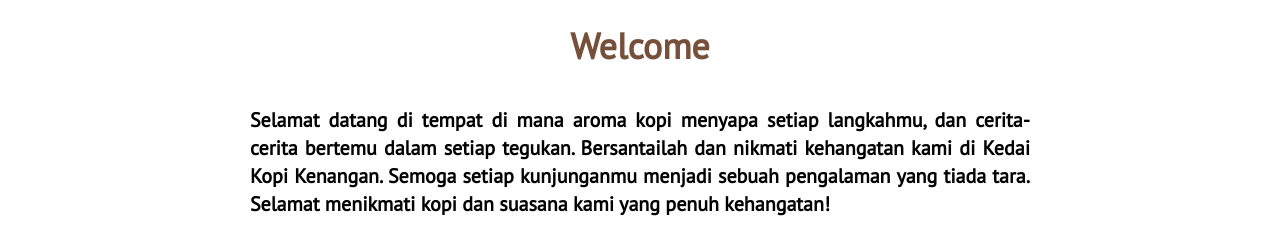
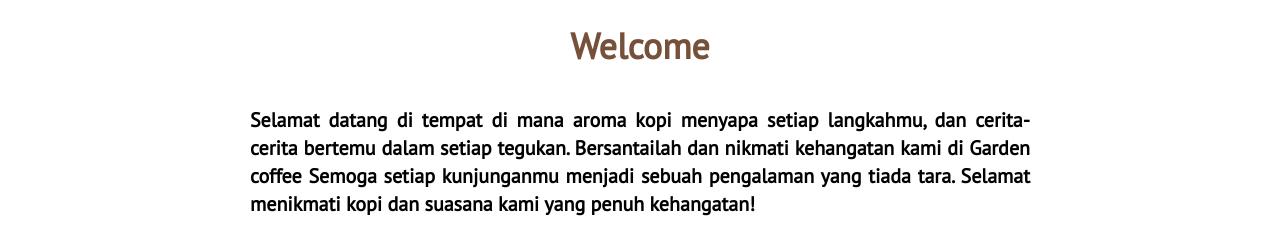
Before and after one commit to Qadri54/Kedai-kopi, a plain HTML site: page index.html in a window 1280 px wide. Shown: the part 582-823 px from the top of the page. Drawn offline with Linux system fonts and the light colour scheme; a web font is replaced by a local one.

Commit message:
Update index.html

```diff
--- a/index.html
+++ b/index.html
@@ -52,7 +52,7 @@
         <div class="w-full md:w-[600px] xl:w-[820px] text-center leading-4 mt-7 p-5">
             <h1 class="font-semibold text-4xl font-PTsans text-[#77503a]">Welcome<br><br></h1>
             <p class="font-semibold font-PTsans text-[#323232 leading-7 text-justify xl:text-xl">
-                Selamat datang di tempat di mana aroma kopi menyapa setiap langkahmu, dan cerita-cerita bertemu dalam setiap tegukan. Bersantailah dan nikmati kehangatan kami di Kedai Kopi Kenangan. Semoga setiap kunjunganmu menjadi sebuah pengalaman yang tiada tara. Selamat menikmati kopi dan suasana kami yang penuh kehangatan!</p>
+                Selamat datang di tempat di mana aroma kopi menyapa setiap langkahmu, dan cerita-cerita bertemu dalam setiap tegukan. Bersantailah dan nikmati kehangatan kami di Garden coffee Semoga setiap kunjunganmu menjadi sebuah pengalaman yang tiada tara. Selamat menikmati kopi dan suasana kami yang penuh kehangatan!</p>
         </div>
         <img src="Asset/intro_image.jpg" alt="intro"
             class="max-w-[300px] h-[300px] xl:w-[400px] xl:h-[400px] object-cover mt-3 border-8 border-[#77503a]" style="object-position: 30% 0;" id="about">
```
